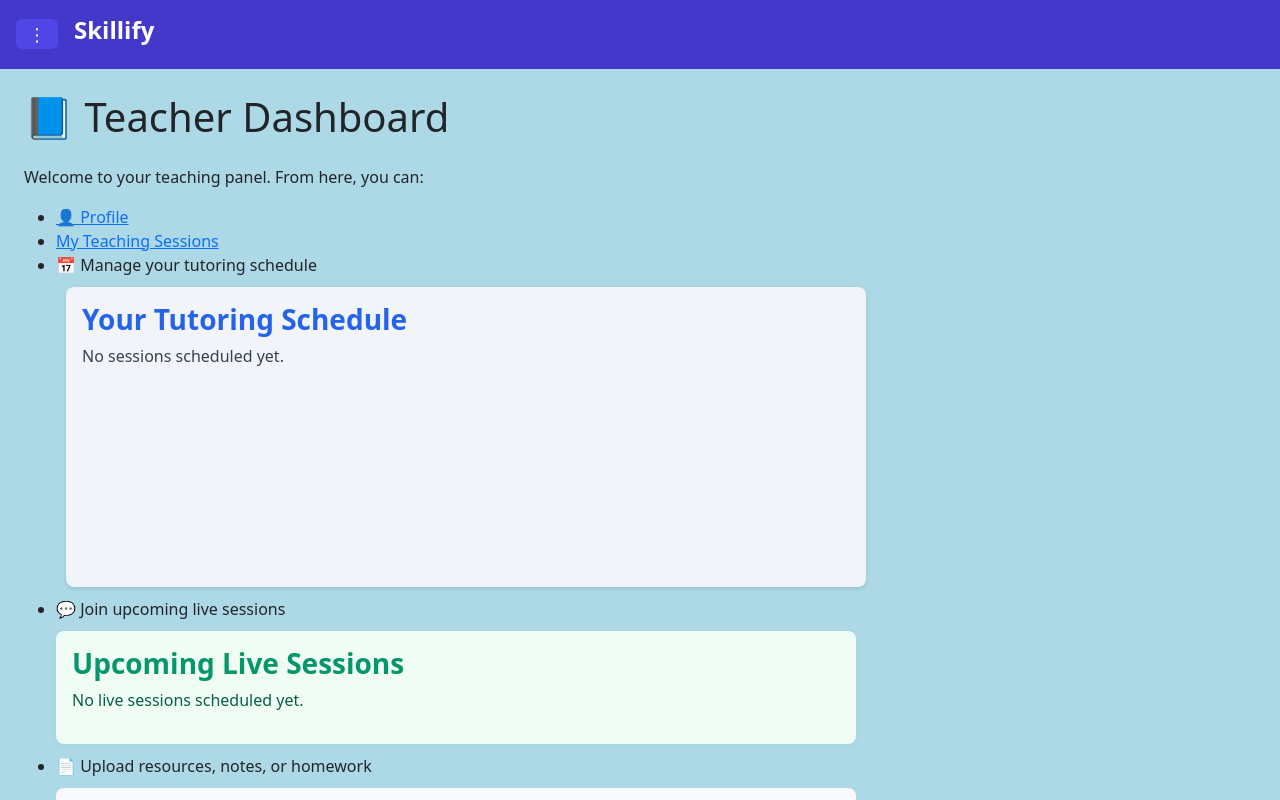
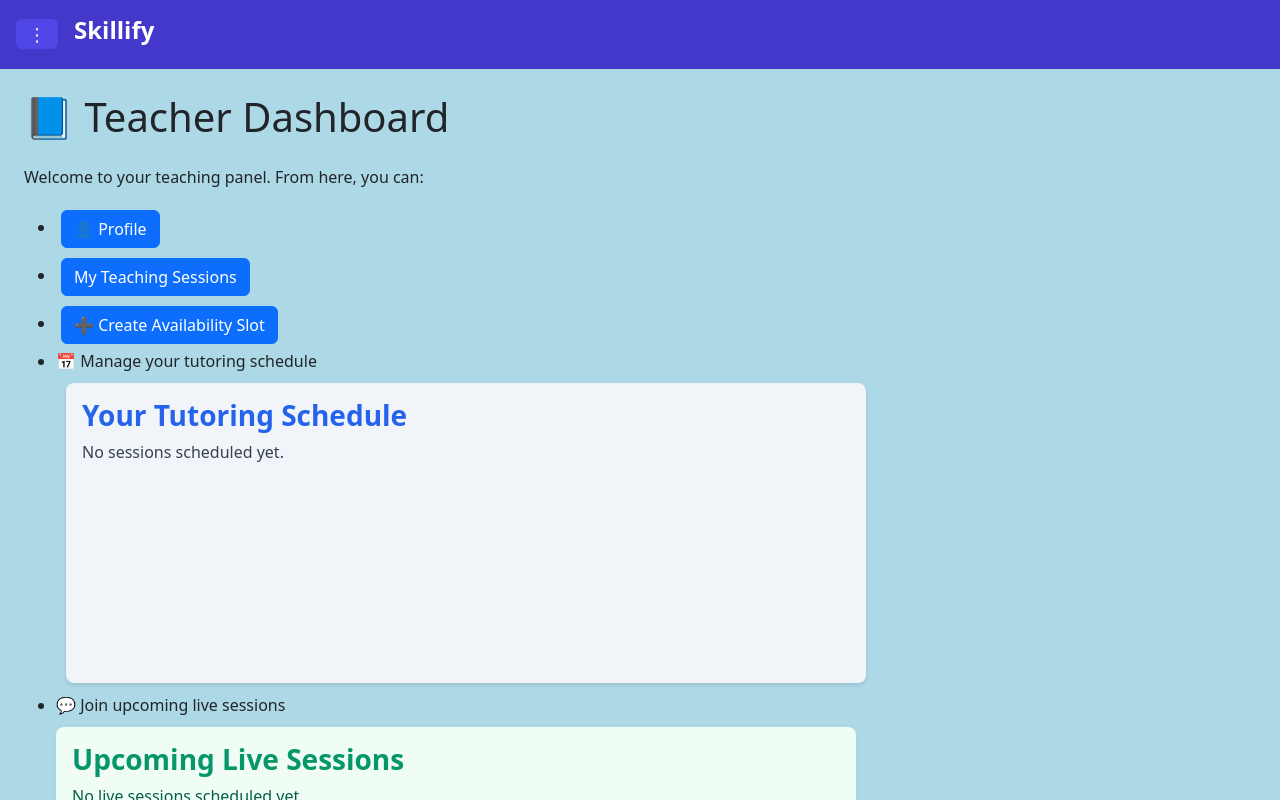
Before and after one commit to Cyfer-ap/Skillify, a React (Vite) app in the folder frontend/: page /teacher/dashboard in a window 1280 px wide. Built offline with nearby package versions, Linux system fonts and the light colour scheme.

Commit message:
did some button changes

```diff
--- a/frontend/src/pages/TeacherDashboard.jsx
+++ b/frontend/src/pages/TeacherDashboard.jsx
@@ -16,13 +16,33 @@ const TeacherDashboard = () => {
       </p>
       <ul className="list-disc list-inside space-y-2 text-gray-800">
         <li>
-          <Link to="/teacher/profile">👤 Profile</Link>
+          <Link
+            to="/teacher/profile"
+            className="btn btn-primary"
+            style={{ margin: "5px" }}
+          >
+            👤 Profile
+          </Link>
         </li>
         <li>
-          <Link to="/teacher/bookings" className="text-blue-600 underline">
+          <Link
+            to="/teacher/bookings"
+            className="btn btn-primary"
+            style={{ margin: "5px" }}
+          >
             My Teaching Sessions
           </Link>
         </li>
+        <li>
+          <Link
+            to="/teacher/availability"
+            className="btn btn-primary"
+            style={{ margin: "5px" }}
+          >
+            ➕ Create Availability Slot
+          </Link>
+        </li>
+
         <li>
           📅 Manage your tutoring schedule
           <TeacherSchedule />
```
